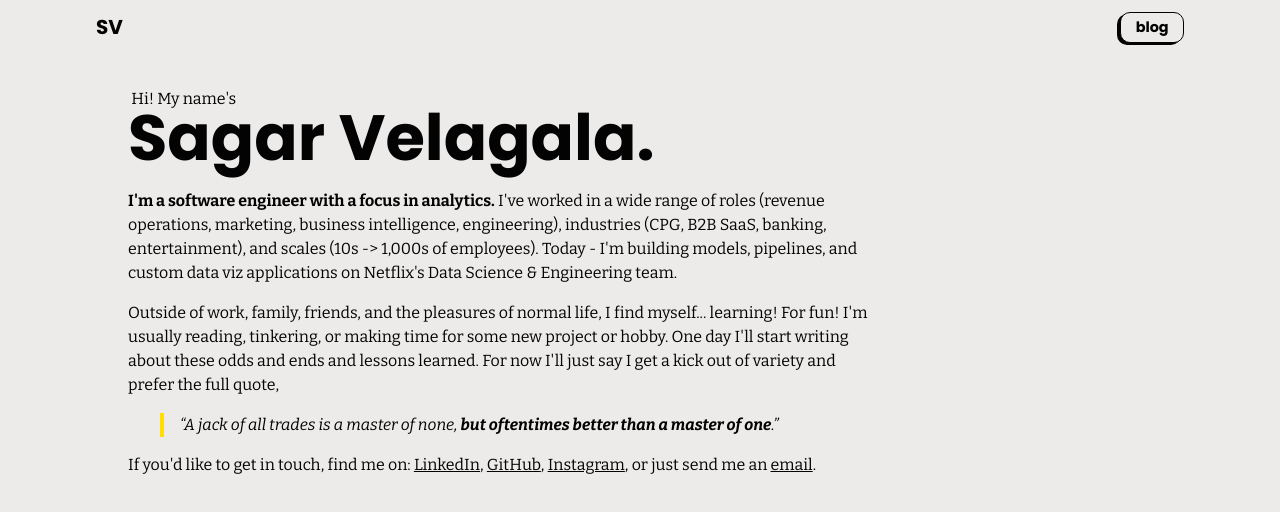
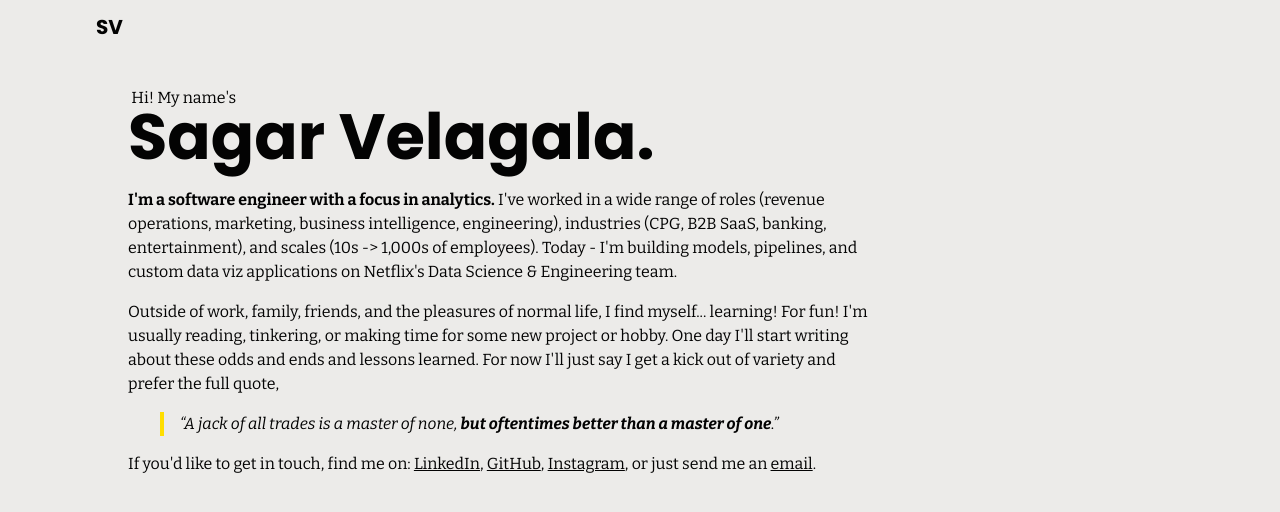
Before and after one commit to sagarvxyz/sagarv.xyz, an Astro site: page / in a window 1280 px wide. Built offline with nearby package versions, Linux system fonts and the light colour scheme; Astro itself is replaced by a stand-in of ours.

Commit message:
disable blog menu

```diff
--- a/src/components/Header.astro
+++ b/src/components/Header.astro
@@ -6,7 +6,7 @@ import NavButton from "./NavButton.astro";
     <div class="container">
         <a aria-label="logo" href="/" class="logo"> SV </a>
         <nav class="nav">
-            <NavButton label="blog" variant="secondary" />
+            <!-- <NavButton label="blog" variant="secondary" /> -->
         </nav>
     </div>
 </header>
```
